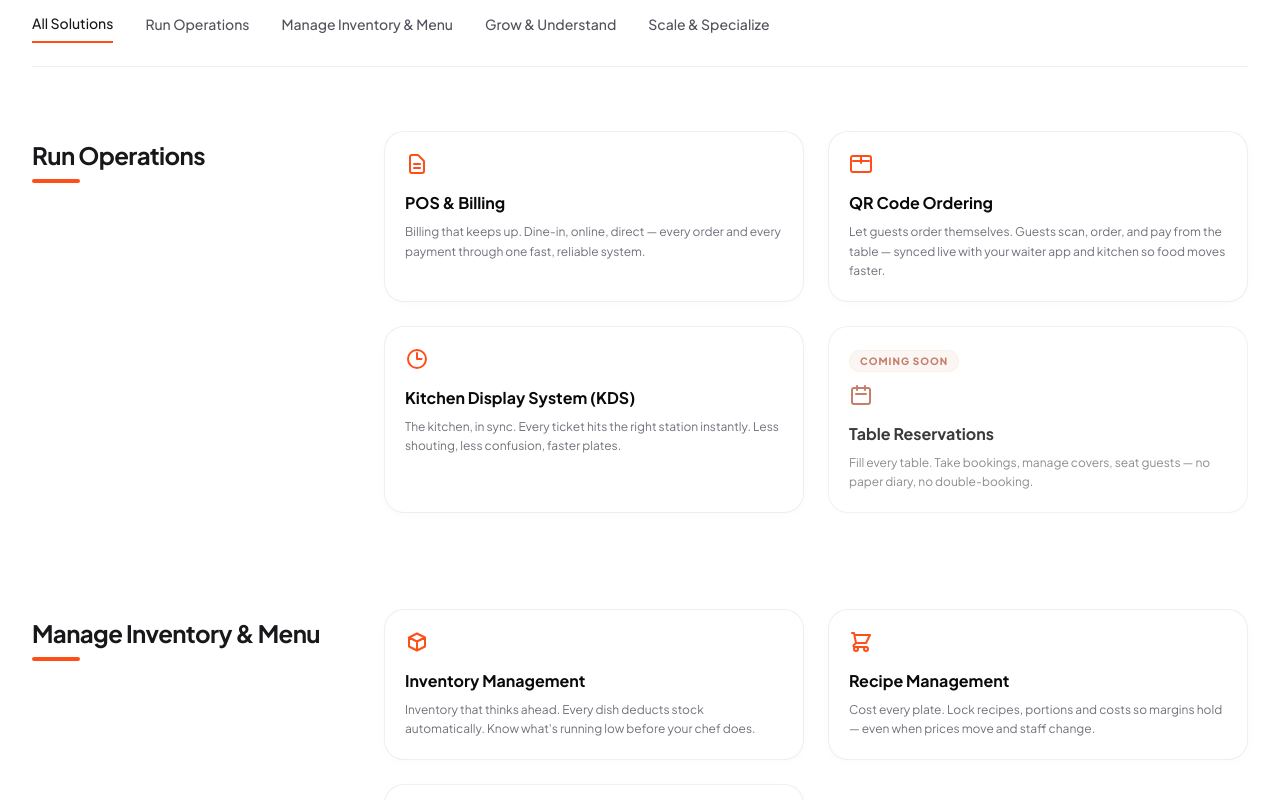
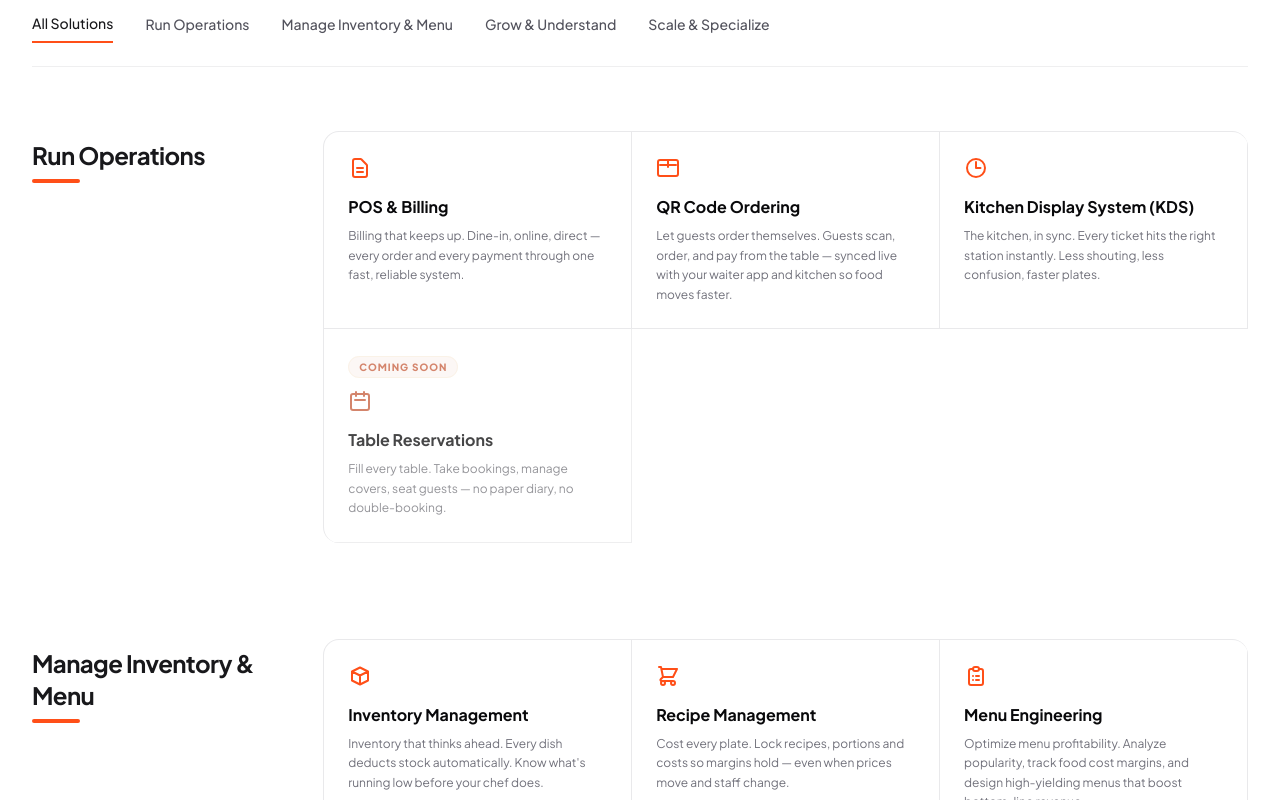
Before and after one commit to itbotpipes/Digitory-v3, a Next.js app: page /solutions in a window 1280 px wide. Shown: the part 1800-2600 px from the top of the page. Built offline with nearby package versions, Linux system fonts and the light colour scheme; no server answers.

Commit message:
feat: update solutions list page to 3x3 lined grid layout

```diff
--- a/src/components/solutions/Capabilities.tsx
+++ b/src/components/solutions/Capabilities.tsx
@@ -356,7 +356,7 @@ export default function Capabilities() {
         {filteredGroups.map((group, groupIdx) => (
           <div key={groupIdx} className="flex flex-col md:flex-row gap-8 lg:gap-12">
             {/* Group Title Column */}
-            <div className="w-full md:w-1/4 shrink-0">
+            <div className="w-full md:w-1/5 shrink-0">
               <div className="sticky top-24 pt-2">
                 <h3 className="text-2xl font-bold tracking-tight text-zinc-900 dark:text-white mb-2">
                   {group.name}
@@ -365,12 +365,12 @@ export default function Capabilities() {
               </div>
             </div>
 
-            {/* Group Items Grid */}
-            <div className="w-full md:w-3/4">
-              <div className="grid grid-cols-1 sm:grid-cols-2 gap-4 md:gap-6">
+            {/* Group Items Grid with border lines */}
+            <div className="w-full md:w-4/5">
+              <div className="grid grid-cols-1 sm:grid-cols-2 lg:grid-cols-3 border-t border-l border-zinc-200/80 dark:border-zinc-800/80 rounded-2xl overflow-hidden bg-white dark:bg-[#121214]">
                 {group.items.map((item) => {
-                  const cardContent = (
-                    <div className="h-full p-5 flex flex-col justify-start transition-all duration-300 hover:bg-zinc-50 dark:hover:bg-zinc-900/40 border border-zinc-200/60 dark:border-zinc-800/60 rounded-[20px] bg-white dark:bg-[#121214] shadow-[0_2px_8px_rgba(0,0,0,0.02)] hover:shadow-md">
+                  const cellContent = (
+                    <div className="h-full p-6 flex flex-col justify-start transition-colors duration-200 border-r border-b border-zinc-200/80 dark:border-zinc-800/80 group-hover:bg-zinc-50/90 dark:group-hover:bg-zinc-900/50">
 
                       {item.isComingSoon && (
                         <div className="mb-3">
@@ -381,7 +381,7 @@ export default function Capabilities() {
                       )}
 
                       {item.image ? (
-                        <div className="relative w-full aspect-video rounded-xl overflow-hidden mb-4 bg-zinc-50 dark:bg-zinc-900">
+                        <div className="relative w-full aspect-video rounded-lg overflow-hidden mb-4 bg-zinc-50 dark:bg-zinc-900">
                           <img src={item.image} alt={item.title} className="w-full h-full object-cover" />
                         </div>
                       ) : (
@@ -400,22 +400,22 @@ export default function Capabilities() {
                         )
                       )}
 
-                      <h4 className="text-base font-bold text-zinc-950 dark:text-white mb-2 leading-snug">{item.title}</h4>
+                      <h4 className="text-base font-bold text-zinc-950 dark:text-white mb-2 leading-snug group-hover:text-[#FF4F18] transition-colors">{item.title}</h4>
                       <p className="text-zinc-500 dark:text-zinc-400 text-xs leading-relaxed">{item.desc}</p>
                     </div>
                   );
 
                   if (item.isComingSoon) {
                     return (
-                      <div key={item.id} className="cursor-not-allowed opacity-80 filter grayscale-[50%]">
-                        {cardContent}
+                      <div key={item.id} className="cursor-not-allowed opacity-75 filter grayscale-[40%] group">
+                        {cellContent}
                       </div>
                     );
                   }
 
                   return (
-                    <Link key={item.id} href={`/solutions/${item.id}`} className="cursor-pointer group">
-                      {cardContent}
+                    <Link key={item.id} href={`/solutions/${item.id}`} className="cursor-pointer group block h-full">
+                      {cellContent}
                     </Link>
                   );
                 })}
```
